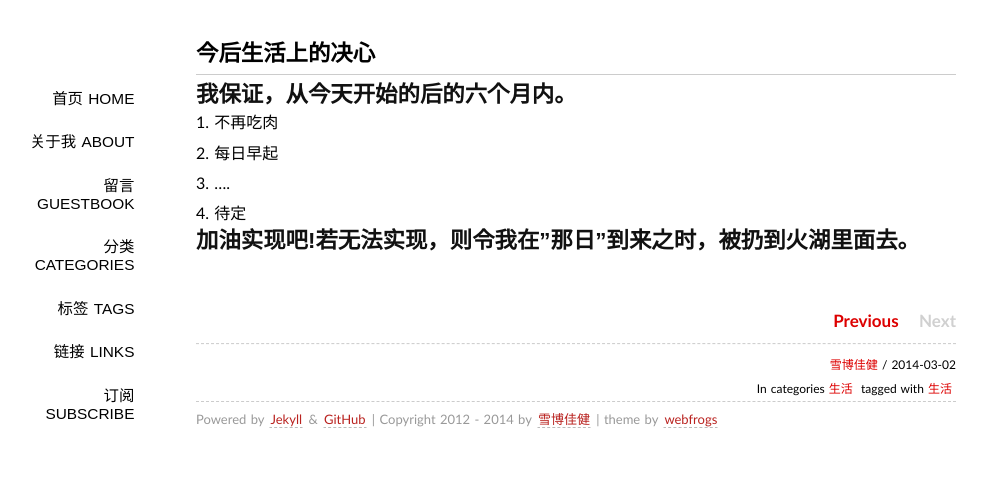
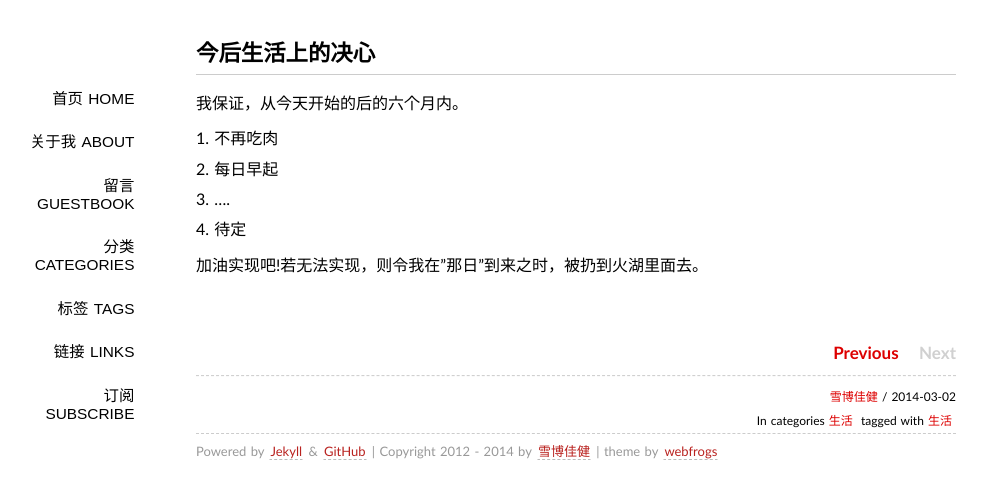
Before and after one commit to Successor/bigyuki.github.com, a Jekyll site: the page built from _posts/2014-03-02-Status.md, in a window 1280 px wide. Shown: the top 499 px of the page, without its empty margins (144-1131 px from the left). Built offline with Jekyll 4.4.1, drawn with Linux system fonts in a browser that asks for light colours; Markdown is read by kramdown in place of the engine named in the settings; comment, search, counter and statistics services are not loaded.

```diff
--- a/_posts/2014-03-02-Status.md
+++ b/_posts/2014-03-02-Status.md
@@ -6,7 +6,7 @@ category: 生活
 tags: [生活]
 ---
 
-##我保证，从今天开始的后的六个月内。
+我保证，从今天开始的后的六个月内。
 1. 不再吃肉
 2. 每日早起
 3. ....
@@ -14,4 +14,3 @@ tags: [生活]
 <br/>
 
 加油实现吧!若无法实现，则令我在"那日"到来之时，被扔到火湖里面去。
------
```
